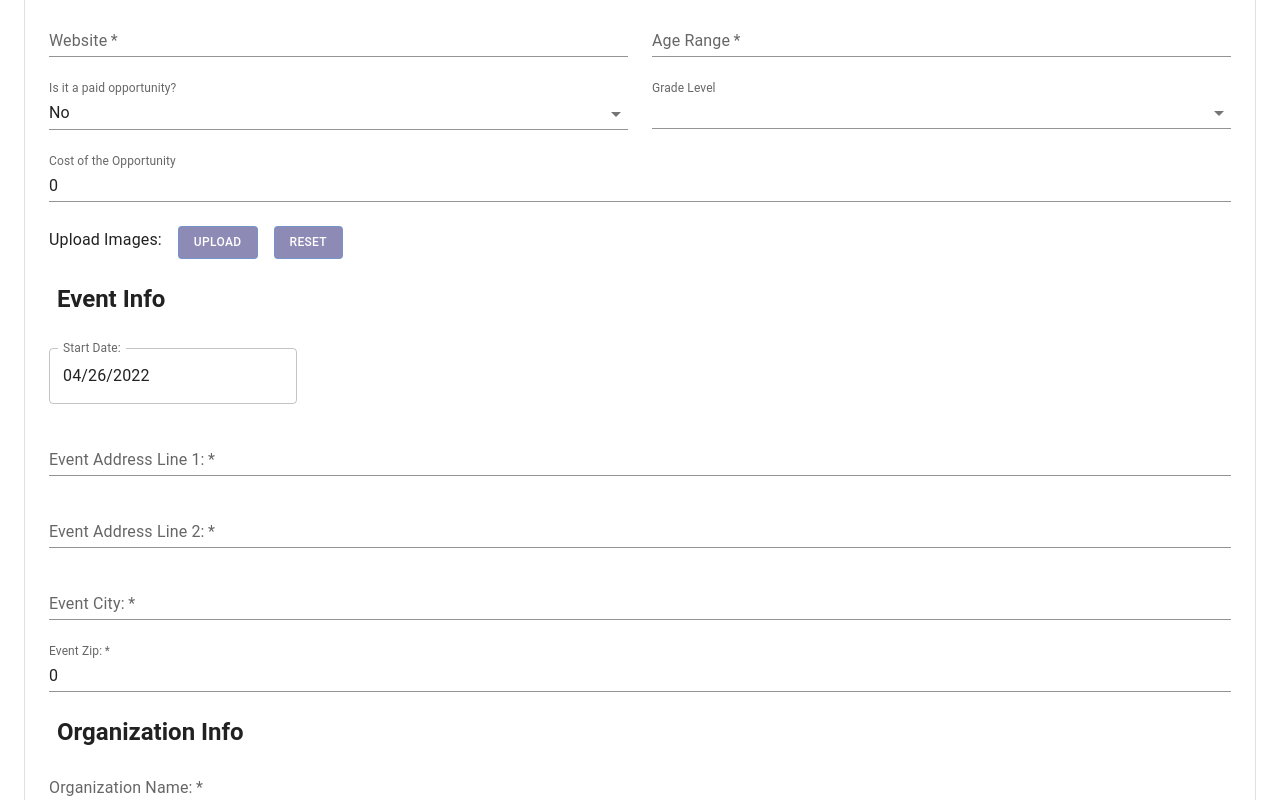
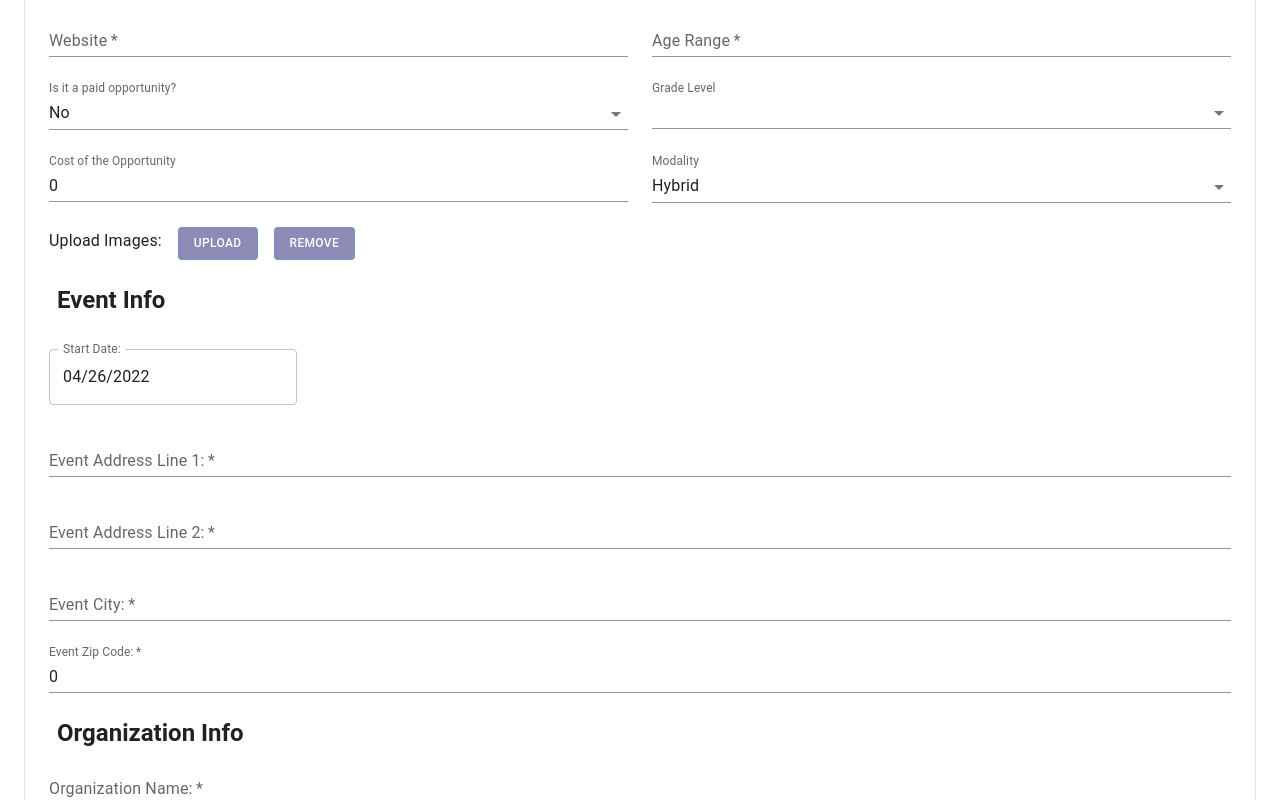
Before and after one commit to Preity24/hcv-app, a React (Create React App) app: page /addOpportunity in a window 1280 px wide. Shown: the part 520-1320 px from the top of the page. Built offline with nearby package versions, Linux system fonts and the light colour scheme.

Commit message:
fix modality bugs

```diff
--- a/src/components/AddOpportunity/BasicInfoForm.js
+++ b/src/components/AddOpportunity/BasicInfoForm.js
@@ -44,7 +44,7 @@ const defaultValues = {
     event_zip: 0
 };
 const host = 'https://hcv-demo.herokuapp.com/opportunities/';
-
+// const host = 'http://localhost:5001/opportunities/';
 
 export default function BasicInfoForm() {
 
@@ -89,14 +89,13 @@ export default function BasicInfoForm() {
     const handleSubmit = async (event) => {
         event.preventDefault();
         console.log(formValues);
-
         let data = new FormData();
         data.append('category', formValues.category);
         data.append('description', formValues.description);
         data.append('qualification',"null");
-        data.append('modality', 0);
         data.append('paid', formValues.paid);
         data.append('cost', formValues.cost);
+        data.append('modality', formValues.modality);
         data.append('website', formValues.website);
         data.append('images', selectedImage);
         data.append('subprogram_name', formValues.program_name);
@@ -261,7 +260,7 @@ export default function BasicInfoForm() {
                         </Select>
                     </FormControl>
                 </Grid>
-                <Grid item xs={12} sm={12}>
+                <Grid item xs={12} sm={6}>
                     <TextField
                         id="cost"
                         name="cost"
@@ -272,6 +271,27 @@ export default function BasicInfoForm() {
                         value={formValues.cost}
                         onChange={handleInputChange}
                     />
+                </Grid>
+                <Grid item xs={12} sm={6}>
+                    <FormControl variant="standard" fullWidth>
+                        <InputLabel id="modalityLabel">Modality</InputLabel>
+                        <Select
+                            labelId="modality"
+                            name="modality"
+                            id="modality"
+                            value={String(formValues.modality === "0" ? "In Person" : (formValues.modality === "1" ? "Virtual" : "Hybrid"))}
+                            label="Modality"
+                            onChange={handleInputChange}
+                        >
+                            {Object.values(searchCategories.modality_categories).map((value) =>
+                                <MenuItem
+                                    value={value['modality']}
+                                >
+                                    <Typography align="left">{value['modality']} </Typography>
+                                </MenuItem>
+                            )}
+                        </Select>
+                    </FormControl>
                 </Grid>
                 <Grid item xs={12} sm={6}>
                     <Stack direction="row" spacing={2}>
@@ -300,7 +320,7 @@ export default function BasicInfoForm() {
                                 component="label"
                                 onClick={handleResetImage}
                             >
-                                Reset
+                                Remove
                             </Button>
                     </Stack>
                 </Grid>
@@ -376,7 +396,7 @@ export default function BasicInfoForm() {
                         required
                         id="event_zip"
                         name="event_zip"
-                        label="Event Zip:"
+                        label="Event Zip Code:"
                         fullWidth
                         variant="standard"
                         type="standard"
@@ -530,6 +550,10 @@ export default function BasicInfoForm() {
                     variant="contained"
                     onClick={handleSubmit}
                     sx={{ mt: 3, ml: 1 }}
+                    style={{
+                        backgroundColor: "green",
+                        color: "white"
+                    }}
                 >
                     Submit
                 </Button>
--- a/src/components/EditOpportunity/EditBasicInfoForm.js
+++ b/src/components/EditOpportunity/EditBasicInfoForm.js
@@ -21,6 +21,7 @@ import AlertMessage from "../../utils/AlertMessage";
 
 const id = window.location.href.split('/')[4];
 const host = 'https://hcv-demo.herokuapp.com/opportunities/';
+// const host = 'http://localhost:5001/opportunities/';
 
 
 export default function EditBasicInfoForm() {
@@ -88,7 +89,6 @@ export default function EditBasicInfoForm() {
     const handleSubmit = async (event) => {
         event.preventDefault();
         console.log(formValues);
-        debugger;
         if (!isValidURL(formValues.website)) {
             setFormAlert(true);
             setAlertContent("Website URL wrong format! Ex: https://www.google.com");
@@ -100,9 +100,9 @@ export default function EditBasicInfoForm() {
             data.append('category', formValues.category);
             data.append('description', formValues.description);
             data.append('qualification', "null");
-            data.append('modality', 0);
             data.append('paid', formValues.paid);
             data.append('cost', formValues.cost);
+            data.append('modality', formValues.modality);
             data.append('website', formValues.website);
             data.append('subprogram_name', formValues.program_name);
             data.append('program_name', formValues.program_name);
@@ -269,7 +269,7 @@ export default function EditBasicInfoForm() {
                         </Select>
                     </FormControl>
                 </Grid>
-                <Grid item xs={12} sm={12}>
+                <Grid item xs={12} sm={6}>
                     <TextField
                         id="cost"
                         name="cost"
@@ -280,6 +280,27 @@ export default function EditBasicInfoForm() {
                         onChange={handleInputChange}
                         InputLabelProps={{ shrink: true }}
                     />
+                </Grid>
+                <Grid item xs={12} sm={6}>
+                    <FormControl variant="standard" fullWidth>
+                        <InputLabel id="modalityLabel">Modality</InputLabel>
+                        <Select
+                            labelId="modality"
+                            name="modality"
+                            id="modality"
+                            value={String(formValues.modality === "0" ? "In Person" : (formValues.modality === "1" ? "Virtual" : "Hybrid"))}
+                            label="modality"
+                            onChange={handleInputChange}
+                        >
+                            {Object.values(searchCategories.modality_categories).map((value) =>
+                                <MenuItem
+                                    value={value['modality']}
+                                >
+                                    <Typography align="left">{value['modality']} </Typography>
+                                </MenuItem>
+                            )}
+                        </Select>
+                    </FormControl>
                 </Grid>
                 <Grid item xs={12} sm={6}>
                     <Stack direction="row" spacing={2}>
@@ -308,7 +329,7 @@ export default function EditBasicInfoForm() {
                             component="label"
                             onClick={handleResetImage}
                         >
-                            Reset
+                            Remove
                         </Button>
                     </Stack>
                 </Grid>
--- a/src/components/Home/Home.js
+++ b/src/components/Home/Home.js
@@ -22,6 +22,7 @@ import axios from 'axios';
   https://www.youtube.com/watch?v=7MpvrG5c3A0
  */
 const host = 'https://hcv-demo.herokuapp.com/opportunities/';
+// const host = 'http://localhost:5001/opportunities/';
 const theme = createTheme();
 
 const useStyles = makeStyles(theme => ({
--- a/src/components/OpportunityDetails/OpportunityDetails.js
+++ b/src/components/OpportunityDetails/OpportunityDetails.js
@@ -8,6 +8,8 @@ import Link from "@mui/material/Link";
 import Container from "@mui/material/Container";
 
 const host = 'https://hcv-demo.herokuapp.com/opportunities/';
+// const host = 'http://localhost:5001/opportunities/';
+
 const OpportunityDetails = () => {
     const { id } = useParams();
     const [data, setData] = useState({});
@@ -34,7 +36,7 @@ const OpportunityDetails = () => {
                             {data['description']}
                         </Typography>
                         <Typography component="p" align="left" variant="body1">
-                            <strong>Category:</strong> {data['category']} | <strong>Age Group:</strong> {data['age_range']} | <strong>Grade Level:</strong> {data['grade_level']} | <strong>Price:</strong> {data['cost'] === "" ? 0 : data['cost']}
+                            <strong>Category:</strong> {data['category']} | <strong>Age Group:</strong> {data['age_range']} | <strong>Grade Level:</strong> {data['grade_level']} <br/> <strong>Price:</strong> {data['cost'] === "" ? 0 : data['cost']} | <strong>Modality:</strong> {data['modality'] === "0" ? "In Person" : (data['modality'] === "1" ? "Virtual" : "Hybrid")}
                         </Typography>
                     </Box>
                     <Typography component="p" align="left" variant="h6" sx={{mb: 4}}>
--- a/src/components/config.js
+++ b/src/components/config.js
@@ -8,6 +8,17 @@ export const searchCategories = {
         },
         {
             grade_level: "High School",
+        }
+    ],
+    modality_categories: [
+        {
+            modality: "In Person",
+        },
+        {
+            modality: "Virtual",
+        },
+        {
+            modality: "Hybrid",
         }
     ],
     region_categories:
```
Also changed, not shown: 1 other file (tests, documents, lock files or other folders).
